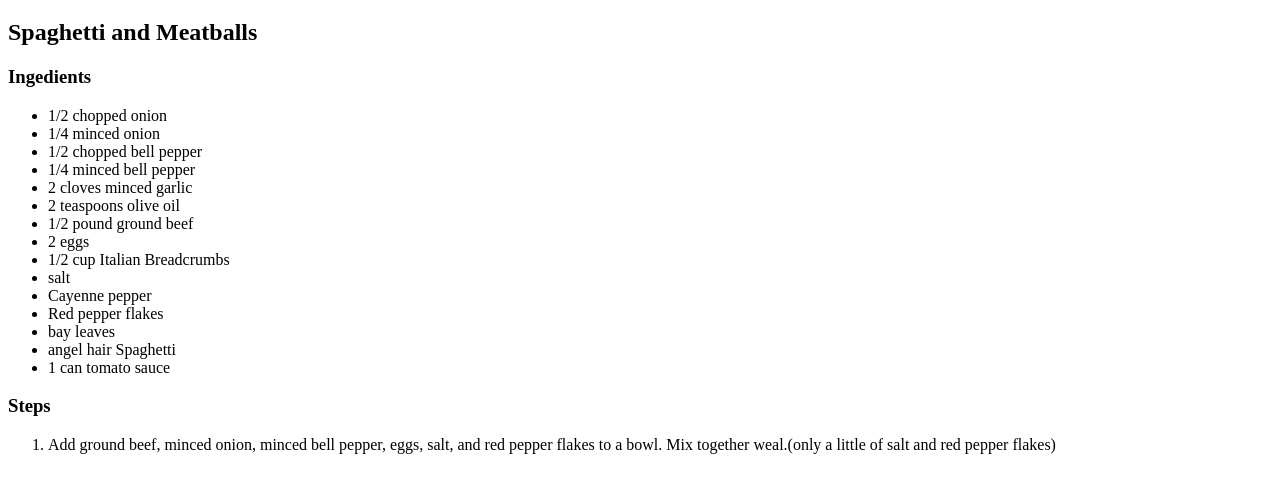
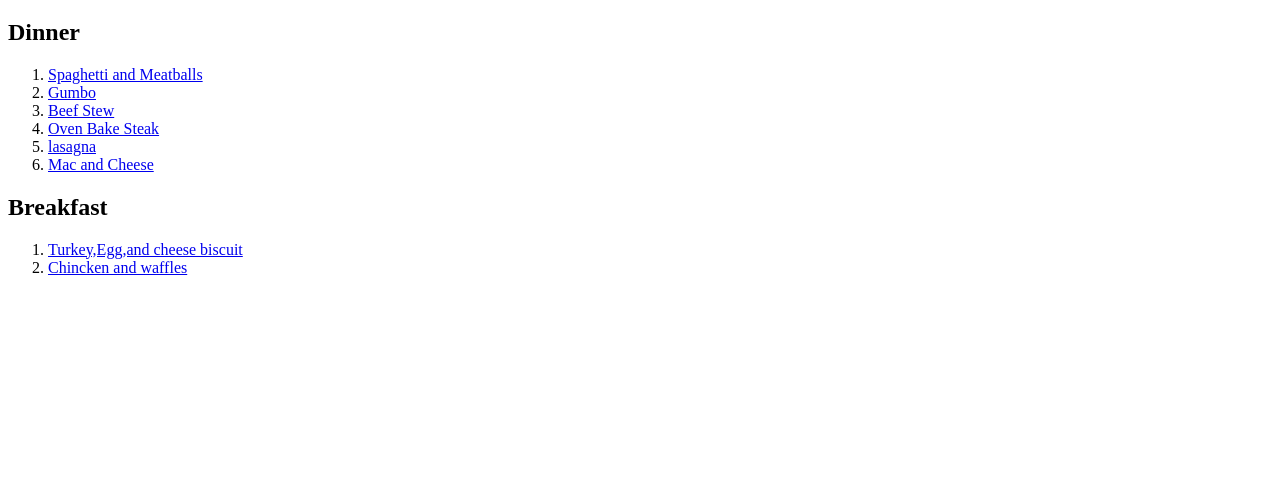
Before and after one commit to DonaldvanW/recipes-project, a plain HTML site: page index.html in a window 1280 px wide. Shown: the part 61-554 px from the top of the page. Drawn offline with Linux system fonts and the light colour scheme.

Commit message:
Added home page and made link

```diff
--- a/index.html
+++ b/index.html
@@ -8,29 +8,20 @@
 <body>
         <h1>Family Recipes</h1>
 
-        <h2>Spaghetti and Meatballs</h2>
-        <h3>Ingedients</h3>
-        <ul>
-                <li>1/2 chopped onion</li>
-                <li>1/4 minced onion</li>
-                <li>1/2 chopped bell pepper</li>
-                <li>1/4 minced bell pepper</li>
-                <li>2 cloves minced garlic</li>
-                <li>2 teaspoons olive oil</li>
-                <li>1/2 pound ground beef</li>
-                <li>2 eggs</li>
-                <li>1/2 cup Italian Breadcrumbs</li>
-                <li>salt</li>
-                <li>Cayenne pepper</li>
-                <li>Red pepper flakes</li>
-                <li>bay leaves</li>
-                <li>angel hair Spaghetti</li>
-                <li>1 can tomato sauce</li>
-        </ul>
+        <h2>Dinner</h2>
+        <ol>
+                <li><a href="recipes/recipe1.html">Spaghetti and Meatballs</a></li>
+                <li><a href="../recipe2.html">Gumbo</a></li>
+                <li><a href="../recipe3.html">Beef Stew</a></li>
+                <li><a href="../recipe4.html">Oven Bake Steak</a></li>
+                <li><a href="../recipe5.html">lasagna</a></li>
+                <li><a href="../recipe6.html">Mac and Cheese</a></li>
+        </ol>
 
-        <h3>Steps</h3>
+        <h2>Breakfast</h2>
         <ol>
-                <li>Add ground beef, minced onion, minced bell pepper, eggs, salt, and red pepper flakes to a bowl. Mix together weal.(only a little of salt and red pepper flakes)</li>
+               <li><a href="../recipe7.html">Turkey,Egg,and cheese biscuit</a></li>
+               <li><a href="../recipe8.html">Chincken and waffles</a></li>
         </ol>
 
 </body>
```
Also changed, not shown: recipes/recipe1.html (added, +35 -0 lines).
